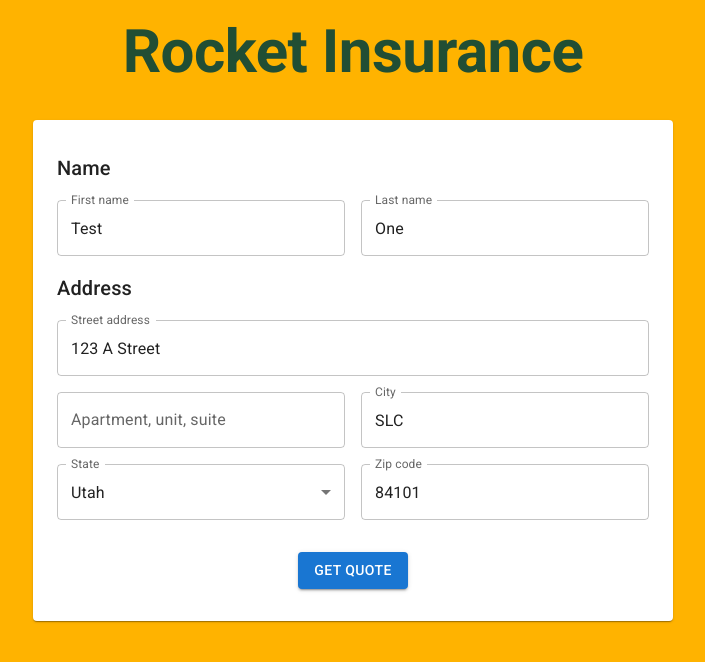
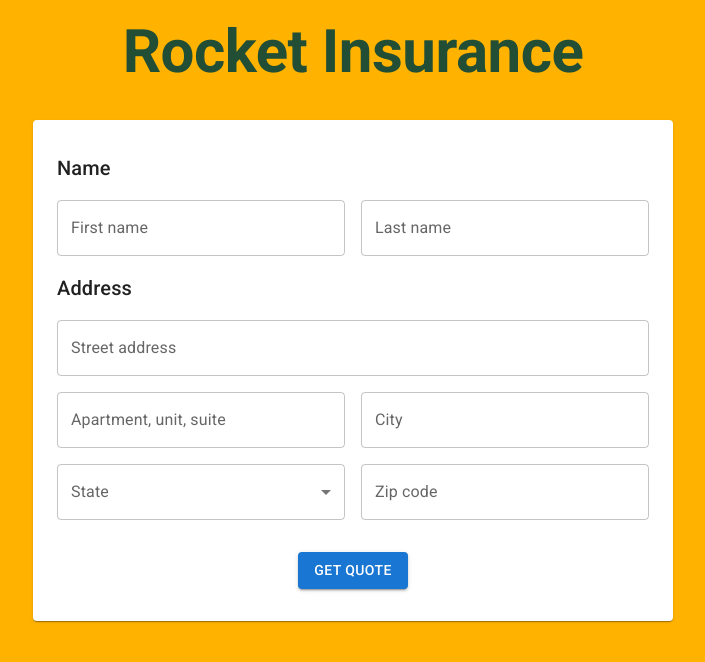
Before and after one commit to stevenroper/rocket-insurance, a React (Create React App) app: page /#/rating-information in a window 1280 px wide. Shown: the top 662 px of the page, without its empty margins (287-992 px from the left). Built offline with nearby package versions, Linux system fonts and the light colour scheme.

Commit message:
Adds form validation to RatingInformation.

```diff
--- a/package.json
+++ b/package.json
@@ -5,6 +5,7 @@
   "dependencies": {
     "@emotion/react": "^11.5.0",
     "@emotion/styled": "^11.3.0",
+    "@hookform/resolvers": "^2.8.3",
     "@mui/material": "^5.0.6",
     "@testing-library/jest-dom": "^5.11.4",
     "@testing-library/react": "^11.1.0",
@@ -21,7 +22,8 @@
     "react-router-dom": "5.2.1",
     "react-scripts": "4.0.3",
     "typescript": "^4.1.2",
-    "web-vitals": "^1.0.1"
+    "web-vitals": "^1.0.1",
+    "yup": "^0.32.11"
   },
   "scripts": {
     "start": "react-app-rewired start",
--- a/src/pages/RatingInformation/RatingInformation.tsx
+++ b/src/pages/RatingInformation/RatingInformation.tsx
@@ -6,6 +6,8 @@ import {
   useFormContext,
 } from 'react-hook-form';
 import { DevTool as ReactHookFormDevtools } from '@hookform/devtools';
+import { yupResolver } from '@hookform/resolvers/yup';
+import * as yup from 'yup';
 
 import Box from '@mui/material/Box';
 import Paper from '@mui/material/Paper';
@@ -16,6 +18,7 @@ import Select from '@mui/material/Select';
 import MenuItem from '@mui/material/MenuItem';
 import FormControl from '@mui/material/FormControl';
 import InputLabel from '@mui/material/InputLabel';
+import FormHelperText from '@mui/material/FormHelperText';
 
 import LoadingOverlay from 'components/LoadingOverlay';
 
@@ -45,15 +48,18 @@ const RatingInformation = () => {
   const { mutate: createQuote, isLoading } = useCreateQuote();
   const useFormMethods = useForm<RatingInformationFormData>({
     defaultValues: {
-      [RATING_INFO_FORM_KEYS.firstName]: 'Test',
-      [RATING_INFO_FORM_KEYS.lastName]: 'One',
-      [RATING_INFO_FORM_KEYS.line1]: '123 A Street',
+      [RATING_INFO_FORM_KEYS.firstName]: '',
+      [RATING_INFO_FORM_KEYS.lastName]: '',
+      [RATING_INFO_FORM_KEYS.line1]: '',
       [RATING_INFO_FORM_KEYS.line2]: '',
-      [RATING_INFO_FORM_KEYS.city]: 'SLC',
-      [RATING_INFO_FORM_KEYS.state]: 'UT',
-      [RATING_INFO_FORM_KEYS.zipCode]: '84101',
+      [RATING_INFO_FORM_KEYS.city]: '',
+      [RATING_INFO_FORM_KEYS.state]: '',
+      [RATING_INFO_FORM_KEYS.zipCode]: '',
     },
+    resolver: yupResolver(formValidation),
   });
+  const stateSelectError =
+    useFormMethods?.formState?.errors?.[RATING_INFO_FORM_KEYS.state]?.message;
 
   return (
     <Paper
@@ -149,13 +155,21 @@ const RatingInformation = () => {
               render={({ field }) => (
                 <FormControl>
                   <InputLabel id="state-dropdown">State</InputLabel>
-                  <Select labelId="state-dropdown" label="State" {...field}>
+                  <Select
+                    labelId="state-dropdown"
+                    label="State"
+                    error={Boolean(stateSelectError)}
+                    {...field}
+                  >
                     {US_STATES.map((state) => (
                       <MenuItem key={state.code} value={state.code}>
                         {state.fullName}
                       </MenuItem>
                     ))}
                   </Select>
+                  {Boolean(stateSelectError) && (
+                    <FormHelperText error>{stateSelectError}</FormHelperText>
+                  )}
                 </FormControl>
               )}
             />
@@ -177,7 +191,11 @@ const RatingInformation = () => {
                 variant="contained"
                 type="submit"
                 sx={{ width: { xs: '100%', md: 'fit-content' } }}
-                disabled={isLoading}
+                disabled={
+                  isLoading ||
+                  (useFormMethods.formState.isSubmitted &&
+                    !useFormMethods.formState.isValid)
+                }
               >
                 Get quote
               </Button>
@@ -203,13 +221,24 @@ const GridTextField = ({
   name,
   ...rest
 }: PropsWithGridArea<GridTextFieldProps>) => {
-  const { control } = useFormContext();
+  const {
+    control,
+    formState: { errors },
+  } = useFormContext();
+  const errorMessage = errors?.[name]?.message;
   return (
     <Controller
       name={name}
       control={control}
       render={({ field }) => (
-        <TextField variant="outlined" sx={{ gridArea }} {...field} {...rest} />
+        <TextField
+          variant="outlined"
+          error={Boolean(errorMessage)}
+          helperText={errorMessage}
+          sx={{ gridArea }}
+          {...field}
+          {...rest}
+        />
       )}
     />
   );
@@ -225,4 +254,27 @@ const GridSectionTitle: FC<PropsWithGridArea<TypographyProps>> = ({
   </Typography>
 );
 
+const formValidation = yup.object({
+  [RATING_INFO_FORM_KEYS.firstName]: yup
+    .string()
+    .required('Please enter a first name to continue.'),
+  [RATING_INFO_FORM_KEYS.lastName]: yup
+    .string()
+    .required('Please enter a last name to continue.'),
+  [RATING_INFO_FORM_KEYS.line1]: yup
+    .string()
+    .required('Please enter a street address to continue.'),
+  [RATING_INFO_FORM_KEYS.line2]: yup.string(),
+  [RATING_INFO_FORM_KEYS.city]: yup
+    .string()
+    .required('Please enter a city to continue.'),
+  [RATING_INFO_FORM_KEYS.state]: yup
+    .string()
+    .required('Please select a state to continue.'),
+  [RATING_INFO_FORM_KEYS.zipCode]: yup
+    .string()
+    .matches(/^\d{5}$/, 'Please enter a valid, 5-digit zip code to continue.')
+    .required('Please enter a zip code to continue.'),
+});
+
 export default RatingInformation;
```
Also changed, not shown: 1 other file (tests, documents, lock files or other folders). Lines whose indentation alone changed are shown as unchanged.
